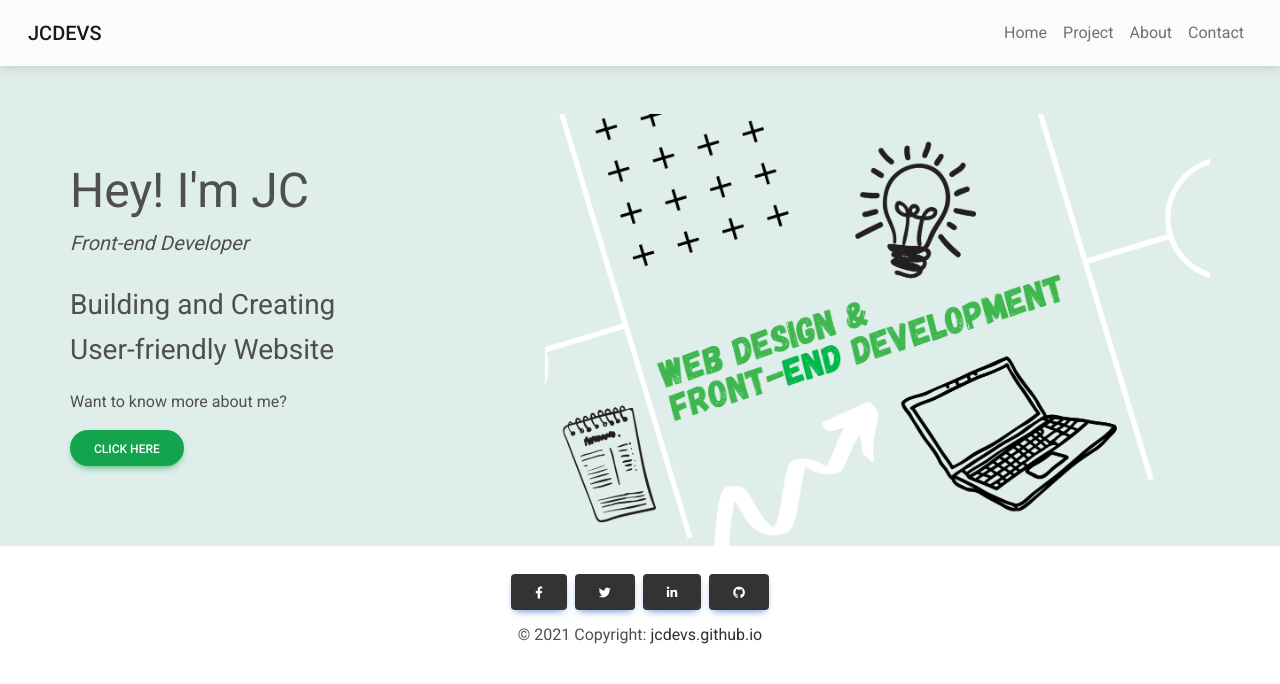
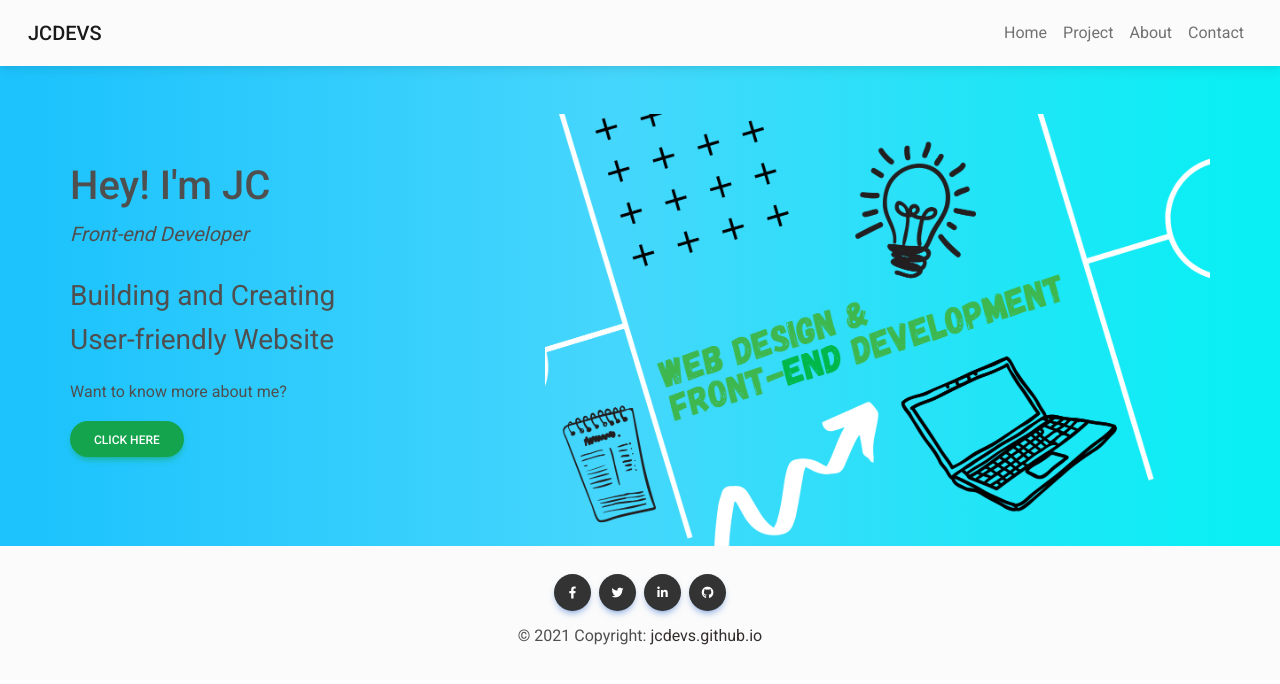
Before and after one commit to jcavenue/jcavenue.github.io, a React (Create React App) app: page / in a window 1280 px wide. Shown: the top 684 px of the page. Built offline with nearby package versions, Linux system fonts and the light colour scheme.

Commit message:
Change background color

```diff
--- a/src/Assets/css/index.css
+++ b/src/Assets/css/index.css
@@ -9,5 +9,6 @@ header {
 }
 
 .bg-DFEEEA {
-	background-color: #DFEEEA;
+background: rgb(29,195,253);
+background: linear-gradient(90deg, rgba(29,195,253,1) 3%, rgba(69,214,252,1) 48%, rgba(9,239,244,1) 97%);
 }
--- a/src/Components/Footer.js
+++ b/src/Components/Footer.js
@@ -3,23 +3,23 @@ import { MDBFooter, MDBContainer, MDBIcon, MDBBtn} from 'mdb-react-ui-kit';
 
 export default function Footer() {
   return (
-    <MDBFooter style={{backgroundColor: 'white'}} className='text-center text-lg-left'>
+    <MDBFooter bgColor='light' className='text-center text-lg-left'>
       <MDBContainer className='p-4'>
         <div>
-					<MDBBtn className='m-1' style={{ backgroundColor: '#333333' }} href='#'>
+					<MDBBtn className='m-1' style={{ backgroundColor: '#333333' }} href='#' floating>
 						<MDBIcon fab icon='facebook-f' />
 					</MDBBtn>
-					<MDBBtn className='m-1' style={{ backgroundColor: '#333333' }} href=''>
+					<MDBBtn className='m-1' style={{ backgroundColor: '#333333' }} href='' floating>
 						<MDBIcon fab icon='twitter' />
 					</MDBBtn>
-					<MDBBtn className='m-1' style={{ backgroundColor: '#333333' }} href='#'>
+					<MDBBtn className='m-1' style={{ backgroundColor: '#333333' }} href='#' floating>
 						<MDBIcon fab icon='linkedin-in' />
 					</MDBBtn>
-					<MDBBtn className='m-1' style={{ backgroundColor: '#333333' }} href='https://github.com/jcavenue' rel="noreferrer nofollow" target="_blank">
+					<MDBBtn className='m-1' style={{ backgroundColor: '#333333' }} href='https://github.com/jcavenue' rel="noreferrer nofollow" target="_blank" floating>
 						<MDBIcon fab icon='github' />
 					</MDBBtn>
 				</div>
-				<div className='text-center p-2'>
+				<div className='text-center p-2' >
         &copy; {new Date().getFullYear()} Copyright:{' '}
         <a className='text-dark' target="_blank" rel="noreferrer nofollow" href='https://jcavenue.github.io/'>
           jcdevs.github.io
--- a/src/Components/Home.js
+++ b/src/Components/Home.js
@@ -9,7 +9,7 @@ const Home = () => {
 			<MDBContainer>
 				<MDBRow>
 					<MDBCol lg="5" xs="12" className="p-0 pt-5 pb-3 text-lg-start text-center">
-						<MDBTypography variant='h1' className="display-5">Hey! I'm JC</MDBTypography>
+						<MDBTypography variant='h1' >Hey! I'm JC</MDBTypography>
 						<p className="fst-italic fs-5 mb-4"> Front-end Developer</p>
 						<p className="fs-3 mb-3">
 							Building and Creating <br/>
@@ -28,7 +28,6 @@ const Home = () => {
 				</MDBRow>
 			</MDBContainer>
     </div>
-
 	)
 }
 
```
